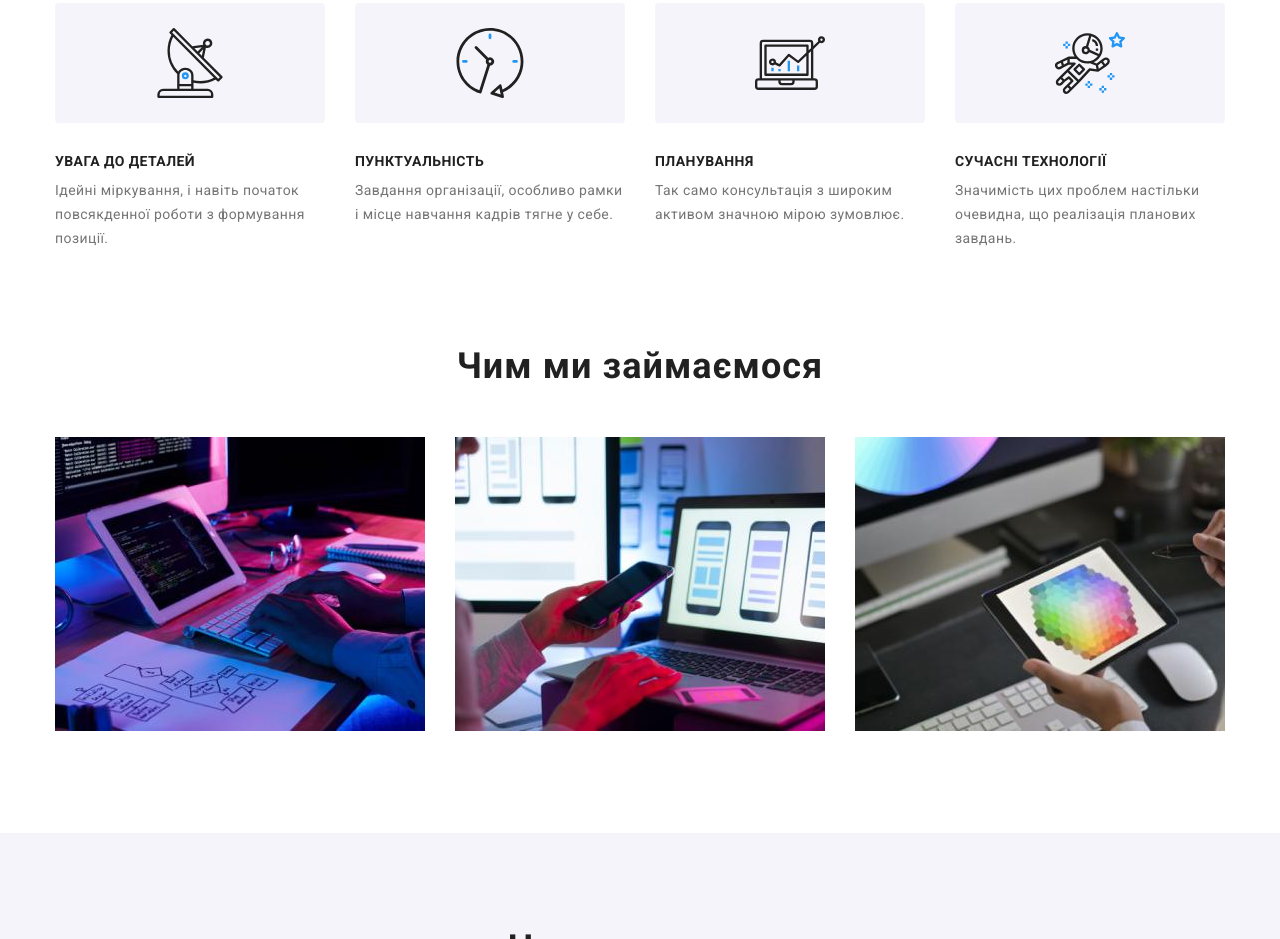
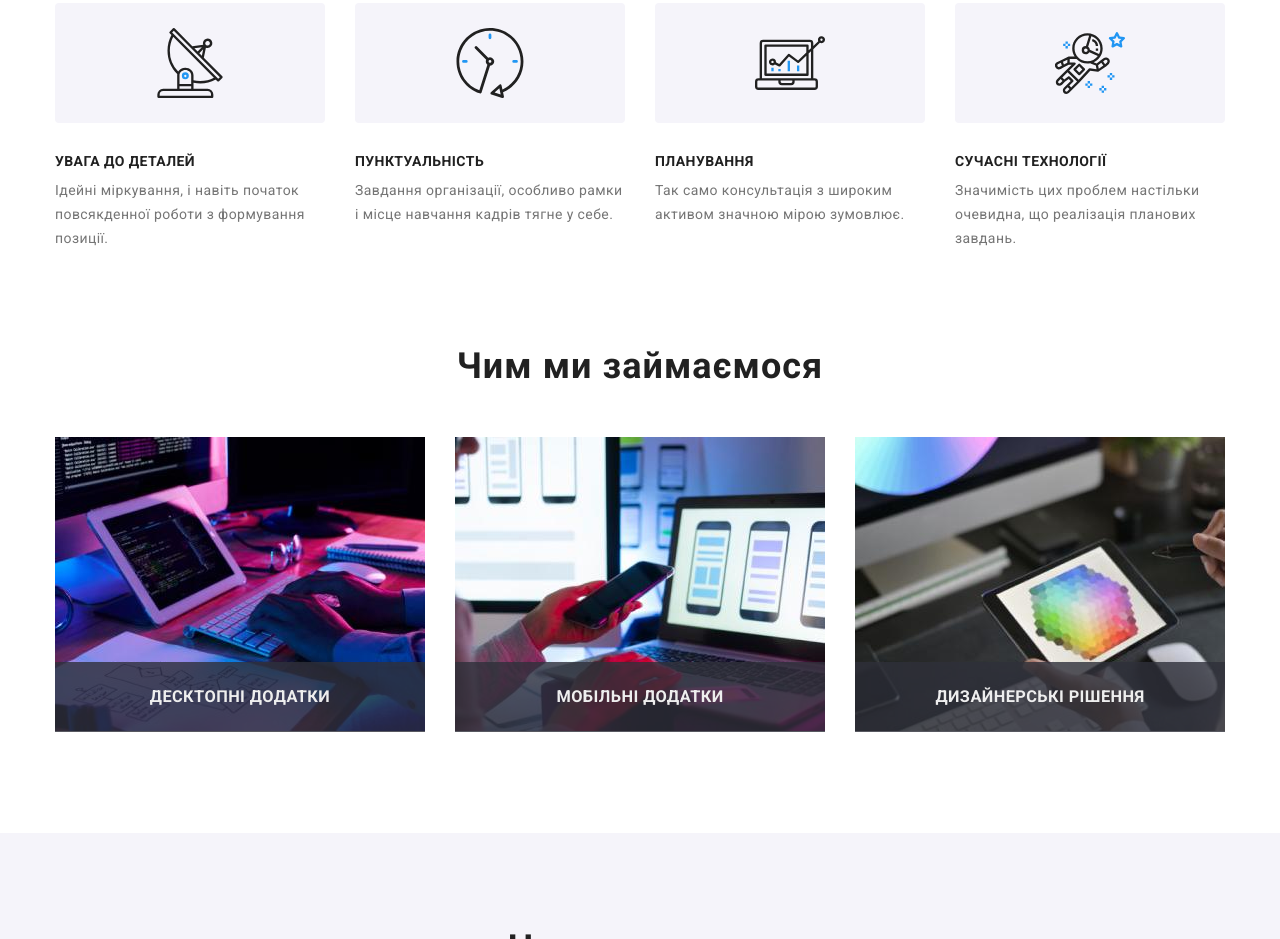
Before and after one commit to 11Anatoliy11/goit-markup-hw-05-, a plain HTML site: page index.html in a window 1280 px wide. Shown: the part 776-1715 px from the top of the page. Drawn offline with nearby package versions, Linux system fonts and the light colour scheme.

Commit message:
Після перевірки

```diff
--- a/css/styles.css
+++ b/css/styles.css
@@ -182,6 +182,7 @@ h3 {
   cursor: pointer;
   color: var(--white);
   background-color: var(--accent-color);
+  box-shadow: 0px 4px 4px rgba(0, 0, 0, 0.15);
 }
 
 
@@ -277,8 +278,23 @@ ul {
   display: flex;
 }
 
-.imges .item {
+.item {
+  position: relative;
   margin: 0 15px;
+}
+
+.item .item-img {
+  display: flex;
+  justify-content: center;
+  align-items: center;
+  color: #eeeeee;
+  content: "";
+  position: absolute;
+  width: 370px;
+  height: 70px;
+  top: 69%;
+  background: rgba(47, 48, 58, 0.8);
+  */
 }
 
 /* managers */
@@ -593,6 +609,9 @@ ul {
 
 .button.filter:hover,
 .button.filter:focus {
+  box-shadow: 0px 3px 1px rgba(0, 0, 0, 0.1),
+    0px 1px 2px rgba(0, 0, 0, 0.08),
+    0px 2px 2px rgba(0, 0, 0, 0.12);
   color: var(--white);
   background-color: var(--accent-color);
 }
@@ -629,8 +648,11 @@ ul {
     1px 4px 6px rgba(0, 0, 0, 0.16);
 }
 
+.portfolio-img {
+  display: block;
+}
+
 .portfolio-item {
-  display: block;
   overflow: hidden;
   position: relative;
 
--- a/index.html
+++ b/index.html
@@ -144,15 +144,24 @@
         <ul class="imges">
           <li class="item">
             <img src="imges/img1.jpg"
-                 alt="picture">
+                 alt="picture" >
+            <h3 class="item-img">
+              ДЕСКТОПНІ ДОДАТКИ
+            </h3>
           </li>
           <li class="item">
             <img src="imges/img2.jpg"
                  alt="picture">
+            <h3 class="item-img">
+              МОБІЛЬНІ ДОДАТКИ
+            </h3>
           </li>
           <li class="item">
             <img src="imges/img3.jpg"
                  alt="picture">
+            <h3 class="item-img">
+              ДИЗАЙНЕРСЬКІ РІШЕННЯ
+            </h3>
           </li>
         </ul>
       </div>
```
Also changed, not shown: portfolio.html (+18 -9 lines).
